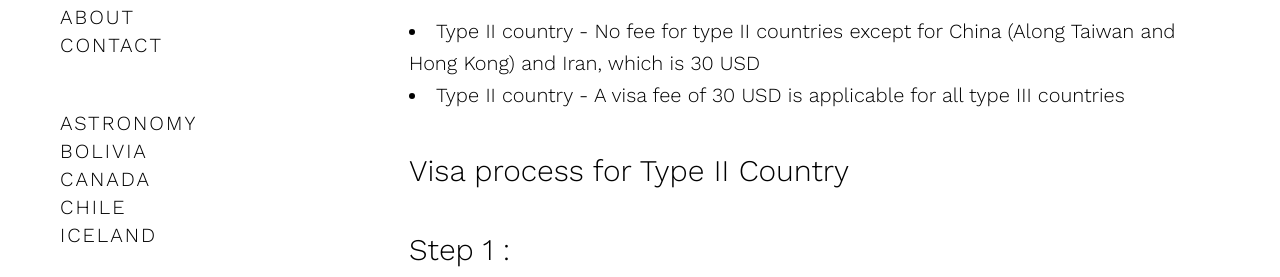
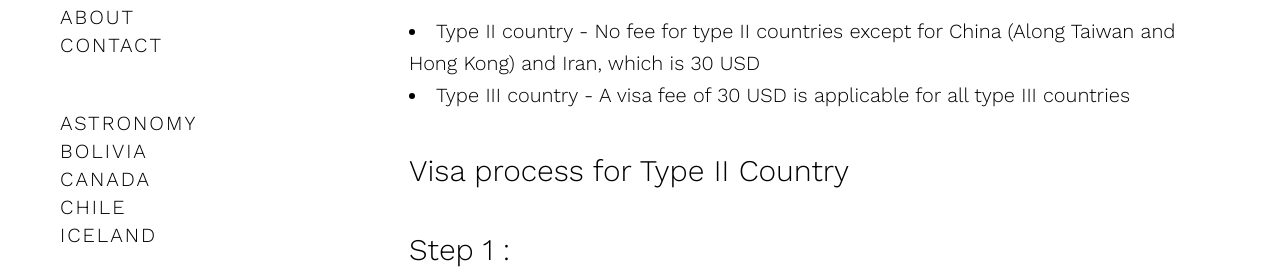
Before and after one commit to anumehashukla/wayfaringuniverse, a Jekyll site: the page built from _posts/Bolivia/2018-07-05-bolivia-visitor-visa.md, in a window 1280 px wide and 900 px high, scrolled down 544 px. Shown: the part 177-454 px from the top of the window. Built offline with Jekyll 4.4.1, drawn with Linux system fonts in a browser that asks for light colours; nearby versions of some CDN libraries.

Commit message:
Corrected content in Bolivia tourist visa post

```diff
--- a/_posts/Bolivia/2018-07-05-bolivia-visitor-visa.md
+++ b/_posts/Bolivia/2018-07-05-bolivia-visitor-visa.md
@@ -26,7 +26,7 @@ Find out which category your country falls in [here](http://boliviala.org/touris
 ### Application Fee
 
 * Type II country - No fee for type II countries except for China (Along Taiwan and Hong Kong) and Iran, which is 30 USD
-* Type II country - A visa fee of 30 USD is applicable for all type III countries
+* Type III country - A visa fee of 30 USD is applicable for all type III countries
 
 ### Visa process for Type II Country
 
```
